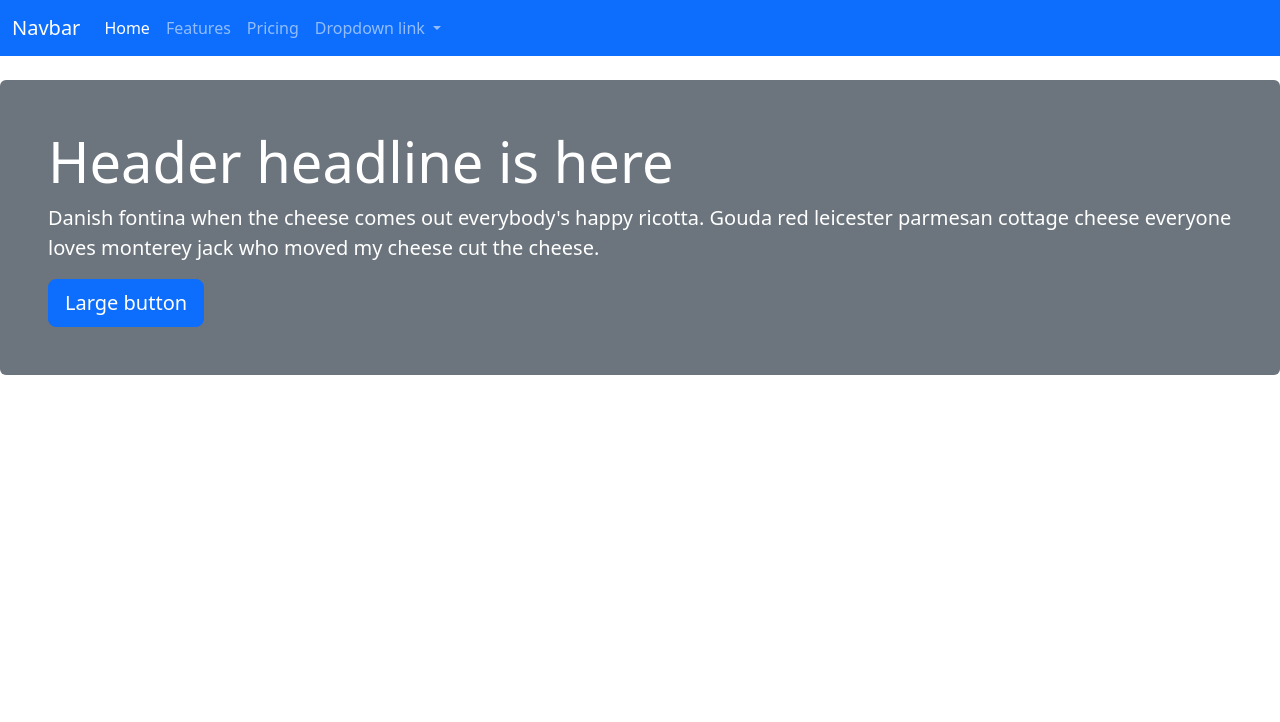
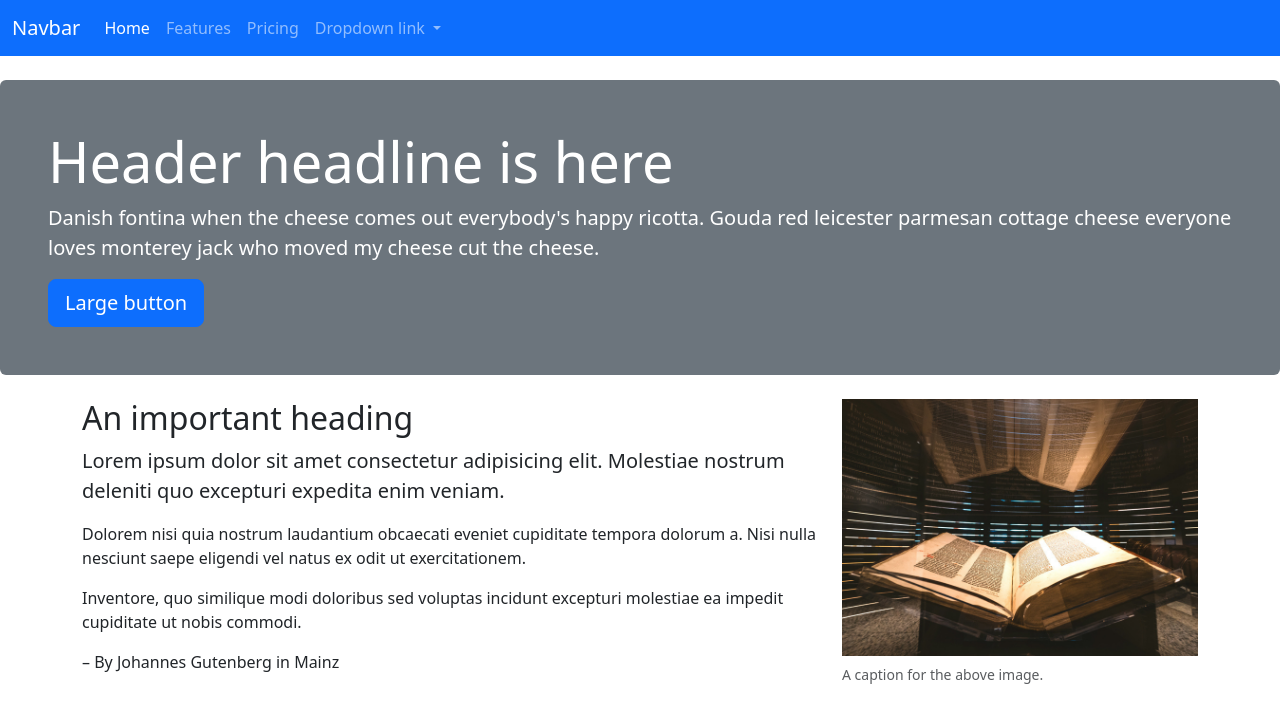
Before and after one commit to VictoriaHayden/victoria-bootstrap, a website: page src/index.html in a window 1280 px wide. Drawn offline with nearby package versions, Linux system fonts and the light colour scheme; files that its build step writes are made by us from their sources; files whose address does not match are found by name.

Commit message:
25.3 commit

```diff
--- a/src/index.html
+++ b/src/index.html
@@ -48,6 +48,27 @@
     </header>
   </div>
 
+  <section class="container">
+    <div class="row">
+      <div class="col-md-6 col-lg-8">
+          <h2>An important heading</h2>
+          <p class="lead">Lorem ipsum dolor sit amet consectetur adipisicing elit. Molestiae nostrum deleniti quo excepturi expedita enim veniam.</p>
+          <p>Dolorem nisi quia nostrum laudantium obcaecati eveniet cupiditate tempora dolorum a. Nisi nulla nesciunt saepe eligendi vel natus ex odit ut exercitationem.</p>
+          <p>Inventore, quo similique modi doloribus sed voluptas incidunt excepturi molestiae ea impedit cupiditate ut nobis commodi.</p>
+          <p>– By Johannes Gutenberg in Mainz</p>
+      </div>
+      <div class="col-md-6 col-lg-4">
+        <figure class="figure">
+          <img src="img/gutenberg.jpeg" class="figure-img img-fluid" alt="Guetenberg Bible">
+          <figcaption class="figure-caption">A caption for the above image.</figcaption>
+        </figure>
+      </div>
+    </div>
+  </section>
+
+    </div>
+  </section>
+
   <!-- Closing scripts here -->
   <script src="js/bootstrap.bundle.min.js"></script>
 </body>
```
Also changed, not shown: docs/index.html (+21 -0 lines), docs/img/gutenberg.jpeg (added), src/img/gutenberg.jpeg (added).
